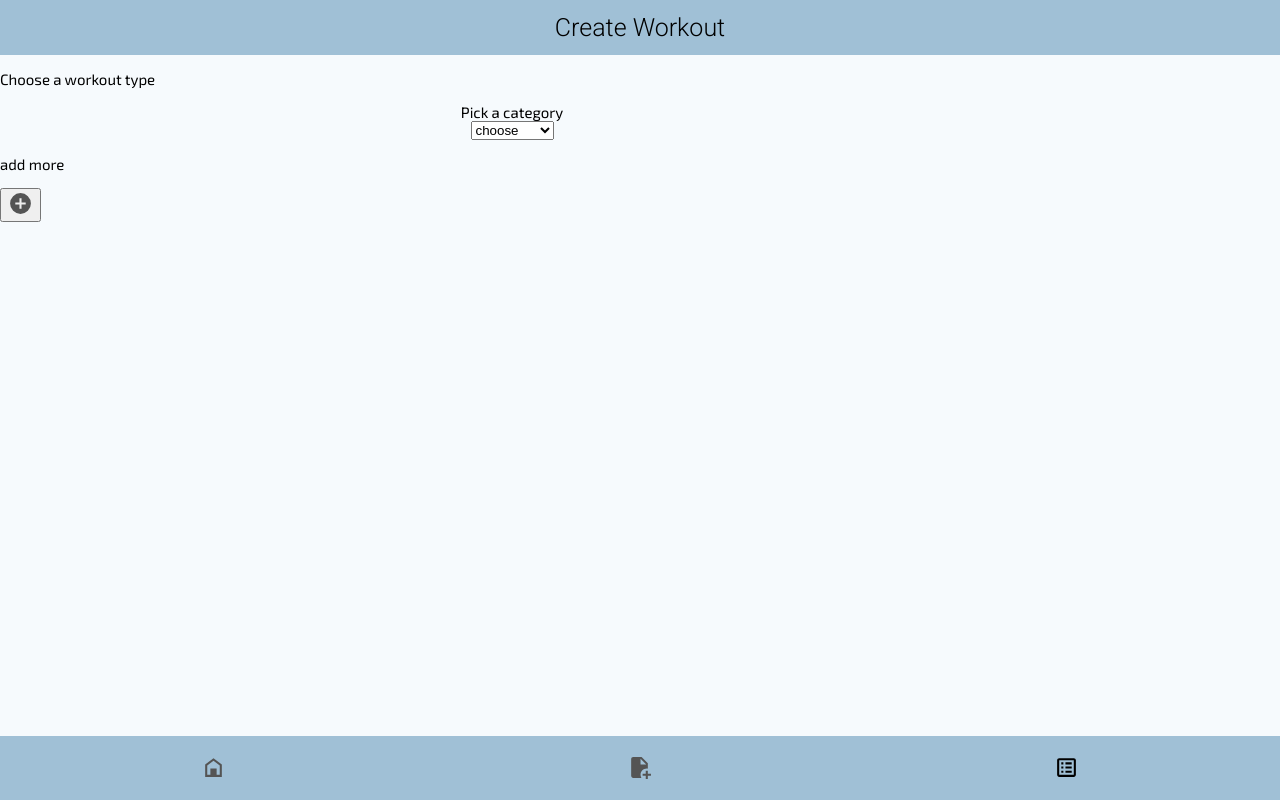
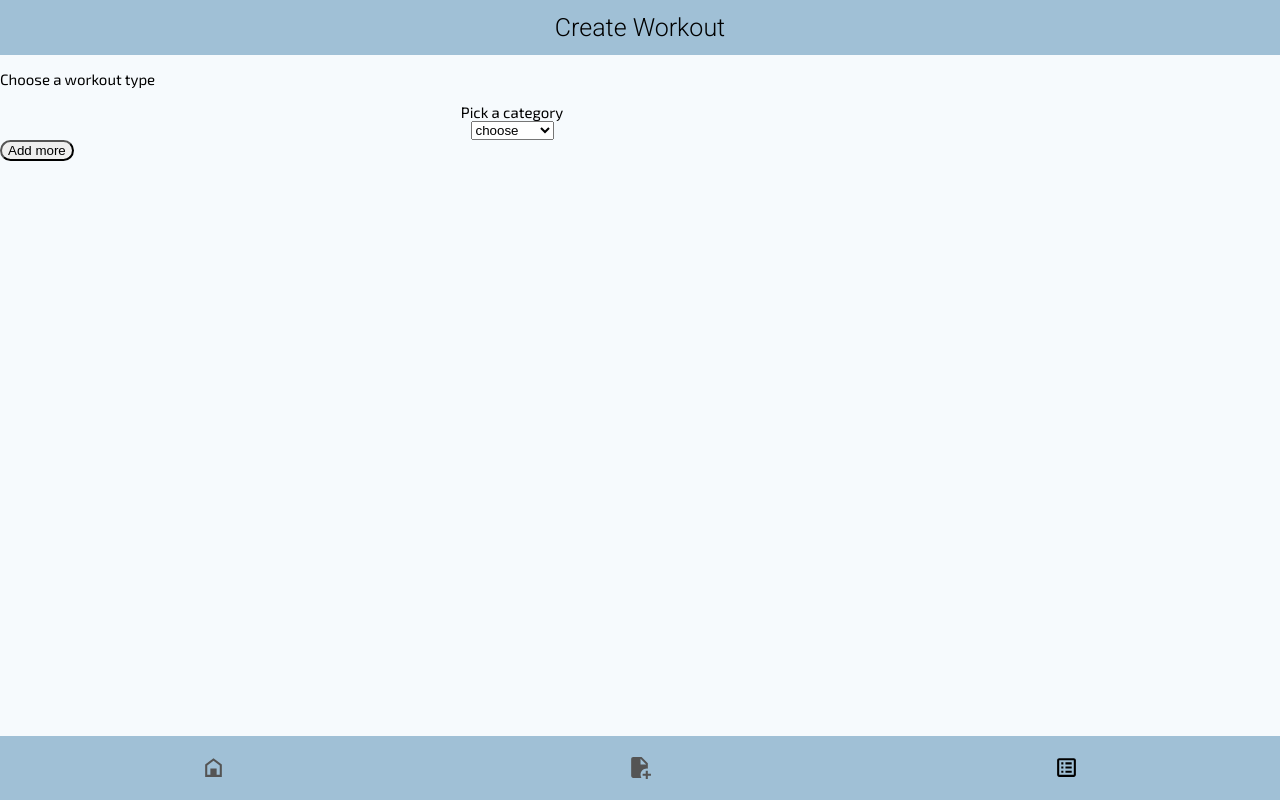
Before and after one commit to j-eick/capstone-project, a Next.js app: page /create-workout in a window 1280 px wide. Built offline with nearby package versions, Linux system fonts and the light colour scheme.

Commit message:
changed add button

```diff
--- a/src/components/CreateWorkout/form.js
+++ b/src/components/CreateWorkout/form.js
@@ -1,29 +1,34 @@
-import MySVG from '../../../public/MySVG';
+import ButtonPlusWithBorder from '../buttons/plus';
 
 import {StyledForm, StyledP} from './styles';
 
 console.clear();
 
 export default function CreateWorkoutForm() {
+	function clickHandler(event) {
+		event.preventDefault();
+		console.log(event.target);
+	}
+
 	return (
 		<>
 			<StyledP>Choose a workout type</StyledP>
 			<StyledForm>
 				<label>Pick a category</label>
 				<select name="category" id="categories">
-					<option value="choose">choose</option>
+					<option value="choose...">choose</option>
 					<option value="warmup">Warm-Up</option>
 					<option value="core">Core</option>
 					<option value="legs">Legs</option>
 					<option value="torso">Torso</option>
 					<option value="shoulders">Shoulders</option>
+					<option value="hit">HIT</option>
 				</select>
 			</StyledForm>
 			<div>
-				<StyledP>add more</StyledP>
-				<button>
-					<MySVG variant="plus" size="25px" color="#545454" />
-				</button>
+				<ButtonPlusWithBorder type="button" onClick={clickHandler}>
+					Add more
+				</ButtonPlusWithBorder>
 			</div>
 		</>
 	);
--- a/src/components/buttons/plus.js
+++ b/src/components/buttons/plus.js
@@ -1,7 +1,7 @@
 import styled from 'styled-components';
 
-const StyledPlusWithBorder = styled.button`
-	border-radius: 20px;
+const ButtonPlusWithBorder = styled.button`
+	border-radius: 15px;
 `;
 
-export default StyledPlusWithBorder;
+export default ButtonPlusWithBorder;
```
